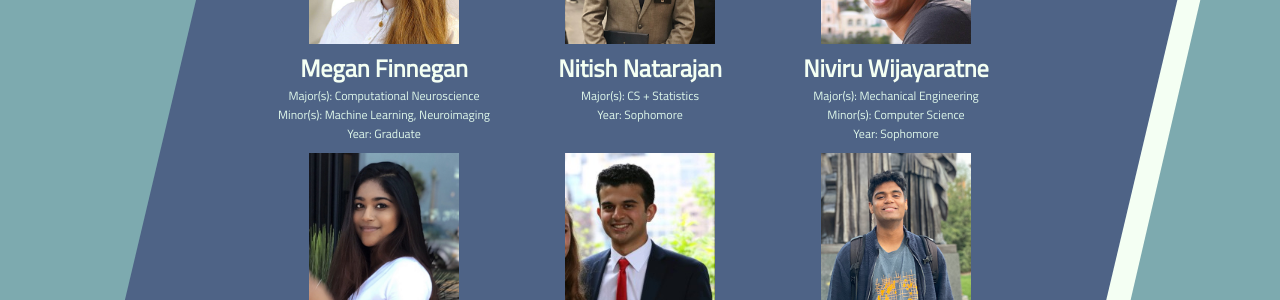
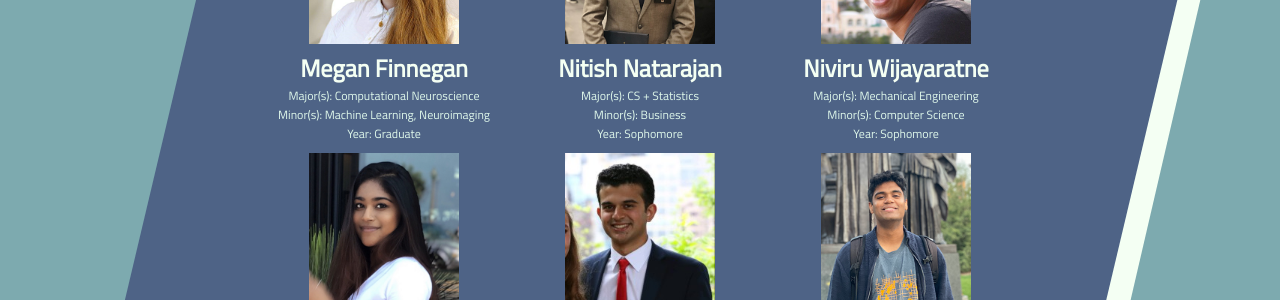
Before and after one commit to neurotech-uiuc/neurotech-site, a Jekyll site: the page built from members.markdown, in a window 1280 px wide and 900 px high, scrolled down 685 px. Shown: the part 253-553 px from the top of the window. Built offline with Jekyll 4.4.1, drawn with Linux system fonts in a browser that asks for light colours.

Commit message:
Update members.json

```diff
--- a/_data/members.json
+++ b/_data/members.json
@@ -138,8 +138,8 @@
     "titles": ["Member"],
     "grad": 2022,
     "majors": ["CS + Statistics"],
-    "minors": [],
-    "linkedin": "https://www.linkedin.com/in/nitish-natarajan-b971a8177/",
+    "minors": ["Business"],
+    "linkedin": "http://linkedin.com/in/nitish-natarajan",
     "image": "nitish-n.png"
   }
 }
```
